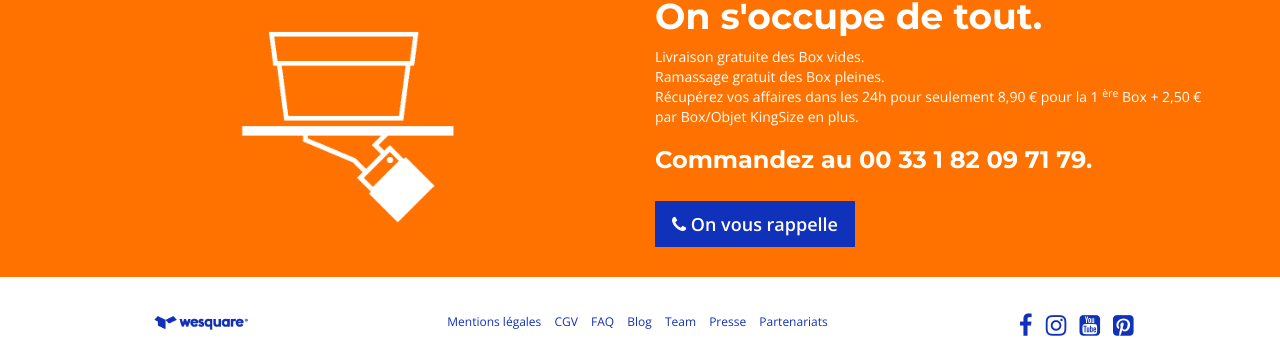
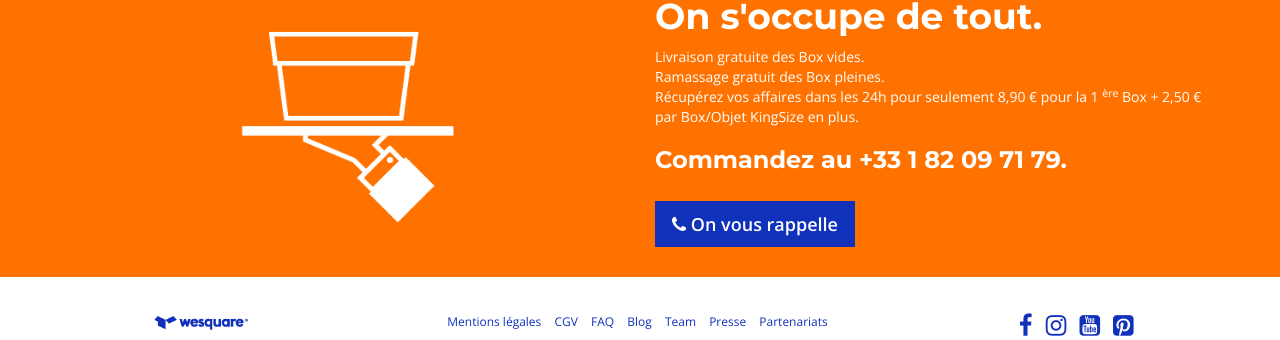
Before and after one commit to Seb1501/wesquare, a Jekyll site: the page built from index.html, in a window 1280 px wide and 900 px high, scrolled down 4255 px. Shown: the part 470-810 px from the top of the window. Built offline with Jekyll 4.4.1, drawn with Linux system fonts in a browser that asks for light colours; nearby versions of some CDN libraries; Markdown is read by kramdown in place of the engine named in the settings.

Commit message:
Changement numéro de tel

```diff
--- a/index.html
+++ b/index.html
@@ -786,7 +786,7 @@ adress:
       <p>Livraison gratuite des Box vides.</p>
       <p>Ramassage gratuit des Box pleines.</p>
       <p>Récupérez vos affaires dans les 24h pour seulement 8,90 € pour la 1 <sup>ère</sup> Box + 2,50 € par Box/Objet KingSize en plus.</p>
-      <h3>Commandez au 00 33 1 82 09 71 79.</h3>
+      <h3>Commandez au +33 1 82 09 71 79.</h3>
 
        <button class="btn btn-default btn-lg" data-toggle="modal" data-target="#CallBack" onclick="ga('send','event','Button','Callback', 'Call');">
        <i class="fa fa-phone"> </i> On vous rappelle
```
Also changed, not shown: 1 other file.
